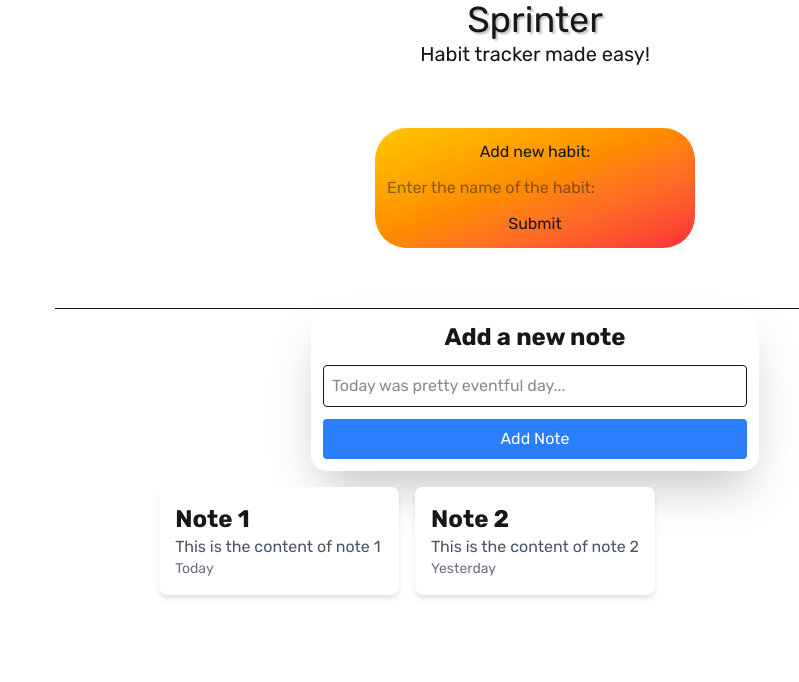
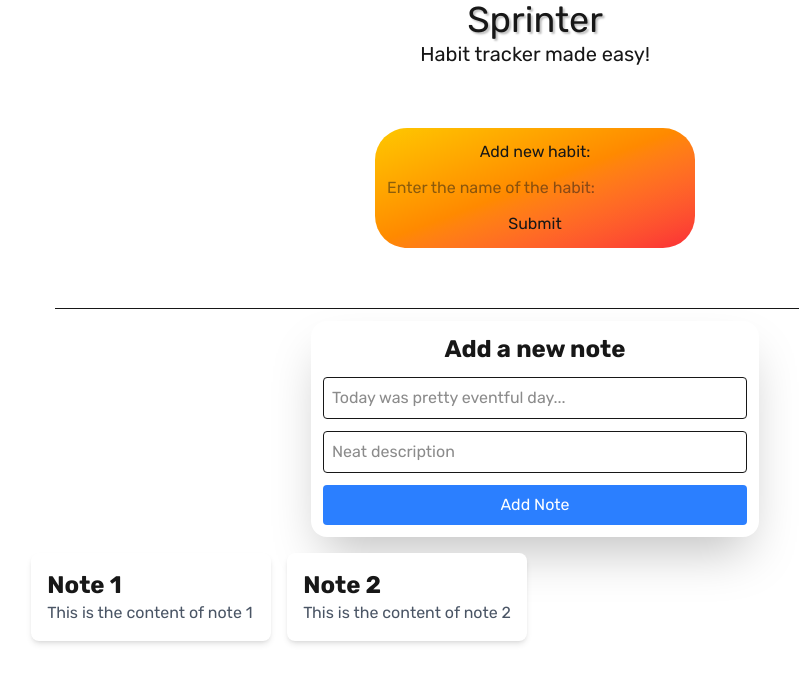
Before and after one commit to StepanPotiienko/sprinter, a Next.js app: page / in a window 1280 px wide. Shown: the top 682 px of the page, without its empty margins (105-904 px from the left). Built offline with nearby package versions, Linux system fonts and the light colour scheme.

Commit message:
added description field and automatic date mark

```diff
--- a/app/components/notes.tsx
+++ b/app/components/notes.tsx
@@ -9,14 +9,16 @@ interface Note {
 
 export const NewNoteForm = ({ onAddNote }: { onAddNote: (note: Note) => void }) => {
   const [title, setTitle] = useState("");
+  const [content, setContent] = useState("");
 
   function addNewNote(e: React.FormEvent) {
     e.preventDefault();
-    if (!title.trim()) return;
+    if (!title.trim()) console.log("Title cannot be empty!");
 
     const newNote: Note = {
       id: crypto.randomUUID(),
       title,
+      content: "Hello World!",
       createdAt: new Date().toLocaleString(),
     };
 
@@ -33,6 +35,12 @@ export const NewNoteForm = ({ onAddNote }: { onAddNote: (note: Note) => void })
           placeholder="Today was pretty eventful day..."
           value={title}
           onChange={(e) => setTitle(e.target.value)}
+        />
+        <input
+          className="w-full p-2 border rounded"
+          placeholder="Neat description"
+          value={content}
+          onChange={(e) => setContent(e.target.value)}
         />
         <button type="submit" className="px-4 py-2 bg-blue-500 text-white rounded">Add Note</button>
       </form>
@@ -52,8 +60,8 @@ const Note = ({ title, content, createdAt }: Note) => {
 
 export const NotesList = () => {
   const [notes, setNotes] = useState<Note[]>([
-    { id: "1", title: "Note 1", content: "This is the content of note 1", createdAt: "Today" },
-    { id: "2", title: "Note 2", content: "This is the content of note 2", createdAt: "Yesterday" },
+    { id: "1", title: "Note 1", content: "This is the content of note 1" },
+    { id: "2", title: "Note 2", content: "This is the content of note 2" },
   ]);
 
   const addNote = (note: Note) => {
@@ -61,9 +69,9 @@ export const NotesList = () => {
   };
 
   return (
-    <div className="flex flex-col items-center gap-4">
+    <div className="flex flex-col items-center gap-4 p-3">
       <NewNoteForm onAddNote={addNote} />
-      <div className="grid grid-cols-1 sm:grid-cols-2 md:grid-cols-3 gap-4 w-full">
+      <div className="grid grid-cols-1 sm:grid-cols-2 md:grid-cols-4 gap-4 w-full">
         {notes.map((note) => (
           <Note key={note.id} {...note} />
         ))}
```
